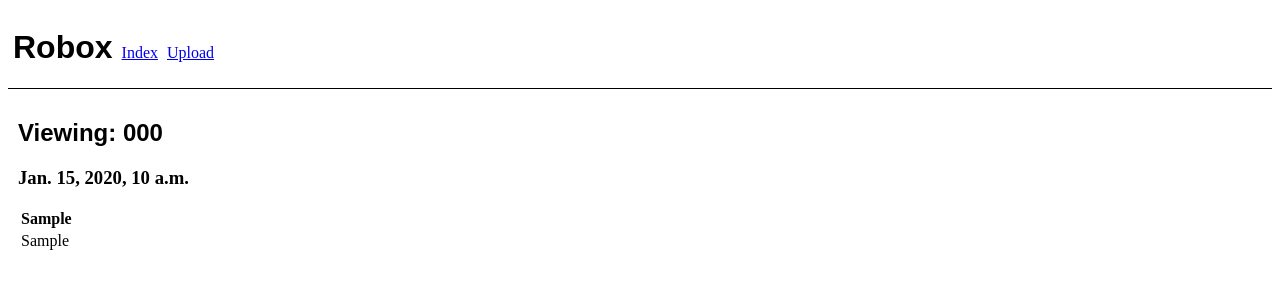
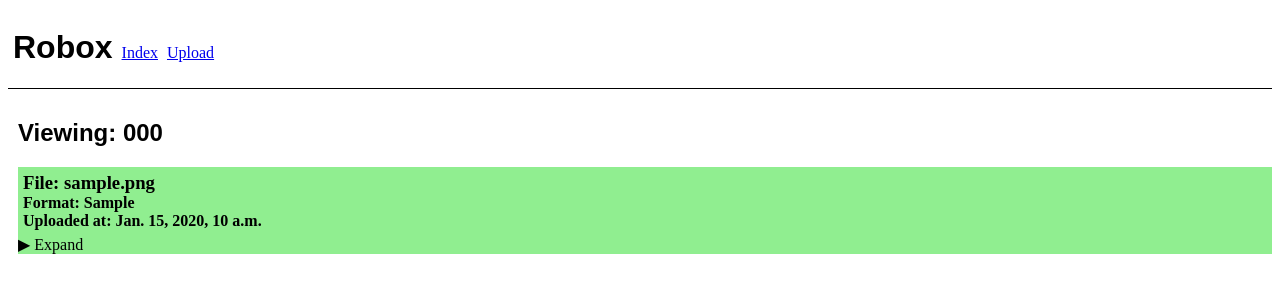
Before and after one commit to rf9/robox, a Django app: page /view/000/ in a window 1280 px wide. Shown: the top 300 px of the page. Run offline with Django 3.2, Linux system fonts and the light colour scheme; tables that the repository leaves empty hold one stand-in row (values such as "Sample post").

Commit message:
Made tables of parsed data collapsible and ordered newest first.

```diff
--- a/robox/models.py
+++ b/robox/models.py
@@ -1,4 +1,6 @@
+from datetime import timedelta
 from django.db import models
+from django.utils import timezone
 from django.utils.datastructures import OrderedSet
 from django.utils.functional import cached_property
 
@@ -24,6 +26,9 @@
             entry_data.append([data[heading] for heading in self.headings])
         return entry_data
 
+    def recent(self):
+        return self.upload_time > timezone.now() - timedelta(seconds=30)
+
 
 class Entry(models.Model):
     file = models.ForeignKey(File)
--- /dev/null
+++ b/robox/static/robox/view.css
@@ -0,0 +1,21 @@
+h3, h4 {
+    margin: 0;
+}
+.file-header, .file-content {
+    padding: 5px;
+}
+.toggle-content,                                        /* Hide checkbox */
+.toggle-content ~ .file-content,                        /* Hide file-content */
+.toggle-content + label span + span,                    /* Hide second span (Collapse) */
+.toggle-content:checked + label span {                  /* Hide first span (Expand) when checked */
+    display: none;
+}
+.toggle-content:checked + label span + span {           /* Display second span (Collapse) when checked) */
+    display: inline-block;
+}
+[class^="toggle-content"]:checked ~ .file-content {     /* Display table when checked */
+    display: block;
+}
+.recent {
+    background-color: lightgreen;
+}
--- a/robox/templates/robox/view.html
+++ b/robox/templates/robox/view.html
@@ -2,12 +2,27 @@
 
 {% block title %}Viewing: {{ barcode }}{% endblock %}
 {% block heading %}Viewing: {{ barcode }}{% endblock %}
+{% block links %}
+    {% load staticfiles %}
+    <link rel="stylesheet" type="text/css" href="{% static "robox/view.css" %}" />
+{% endblock %}
 {% block content %}
     {% if files|length_is:'0' %}
         <h3>No files found.</h3>
     {% else %}
-        {% for file in files %}
-            <h3>{{ file.upload_time }}</h3>
+        {% for file in files|dictsortreversed:"upload_time" %}
+            <div class="file {% if file.recent %}recent{% endif %}">
+                <div class="file-header ">
+                    <h3>File: {{ file.file }}</h3>
+                    <h4>Format: {% if file.format %}{{ file.format }}{% else %}Unknown{% endif %}</h4>
+                    <h4>Uploaded at: {{ file.upload_time }}</h4>
+                </div>
+                <input class="toggle-content" id="file{{ file.id }}" type="checkbox">
+                <label for="file{{ file.id }}">
+                    <span>&#9654; Expand</span>
+                    <span>&#9660; Collapse</span>
+                </label>
+                <div class="file-content">
                     <table>
                         <tr>
                             {% for heading in file.headings %}
@@ -22,6 +37,8 @@
                             </tr>
                         {% endfor %}
                     </table>
+                </div>
+            </div>
         {% endfor %}
     {% endif %}
 {% endblock %}
```
Lines whose indentation alone changed are shown as unchanged.
